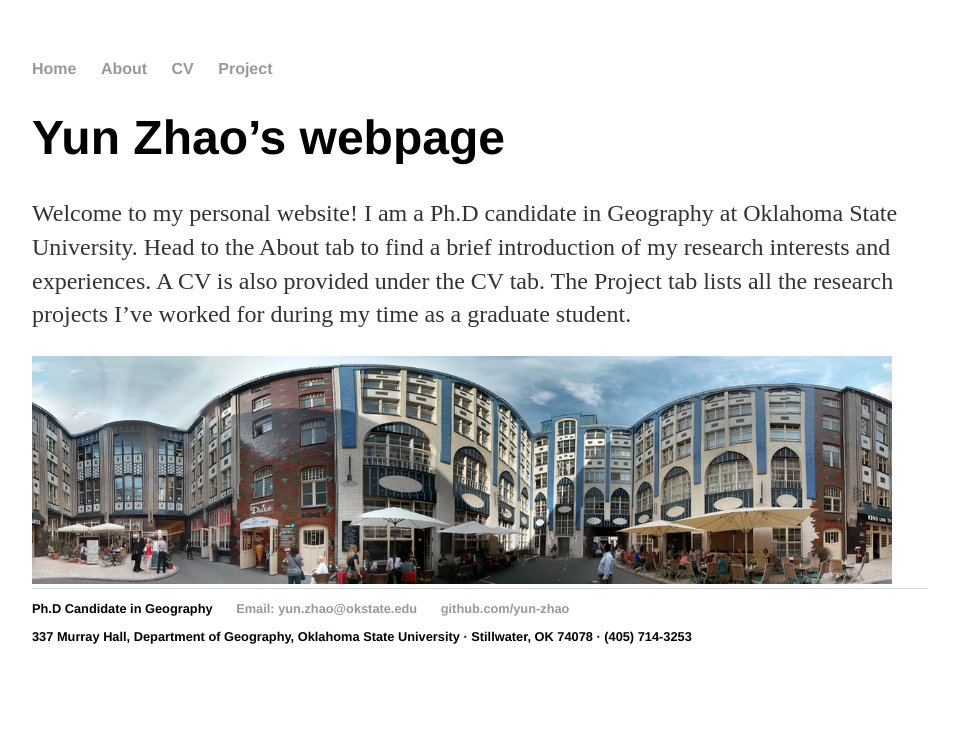
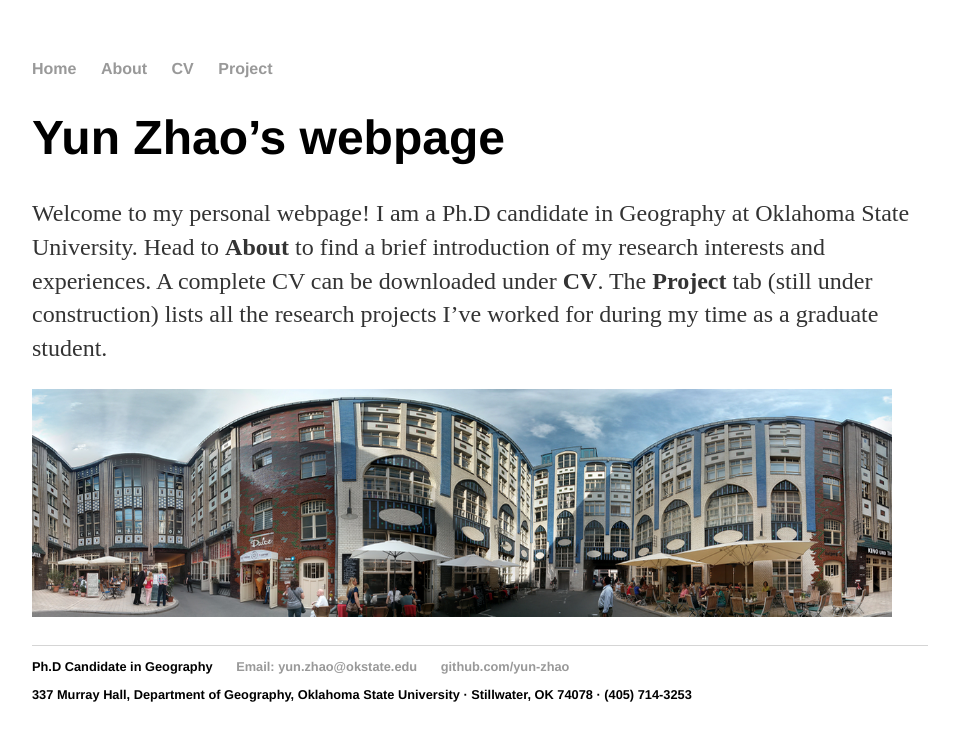
Before and after one commit to yun-zhao/yun-zhao.github.io, a Jekyll site: the page built from index.html, in a window 1280 px wide. Shown: the top 741 px of the page, without its empty margins (160-1119 px from the left). Built offline with Jekyll 4.4.1, drawn with Linux system fonts in a browser that asks for light colours.

Commit message:
Update index.html

```diff
--- a/index.html
+++ b/index.html
@@ -4,7 +4,9 @@ title: Yun Zhao, Ph.D Candidate in Geography
 ---
 <div class="blurb">
 	<h1>Yun Zhao’s webpage</h1>
-	<p>Welcome to my personal website! I am a Ph.D candidate in Geography at Oklahoma State University. Head to the About tab to find a brief introduction of my research interests and experiences. A CV is also provided under the CV tab. The Project tab lists all the research projects I’ve worked for during my time as a graduate student. </p>
+	<p>Welcome to my personal webpage! I am a Ph.D candidate in Geography at Oklahoma State University. Head to  <strong>About</strong> to find a brief introduction of my research interests and experiences. A complete CV can be downloaded under <strong>CV</strong>. The <strong>Project</strong> tab (still under construction) lists all the research projects I’ve worked for during my time as a graduate student. </p>
 </div>
 <!-- <em>A Touch of Evil</em> Don't trust me. <a href="/about">Read more about my life...</a>-->
 <img src=compactcity.png alt=“compact city in Berlin, Germany” style="width:860px;height:228px;">
+
+<p                                                     -- A most dynamic and livable residential building complex I have visited. Photo taken at the Mitte borough in Berlin, Germany.>
```
